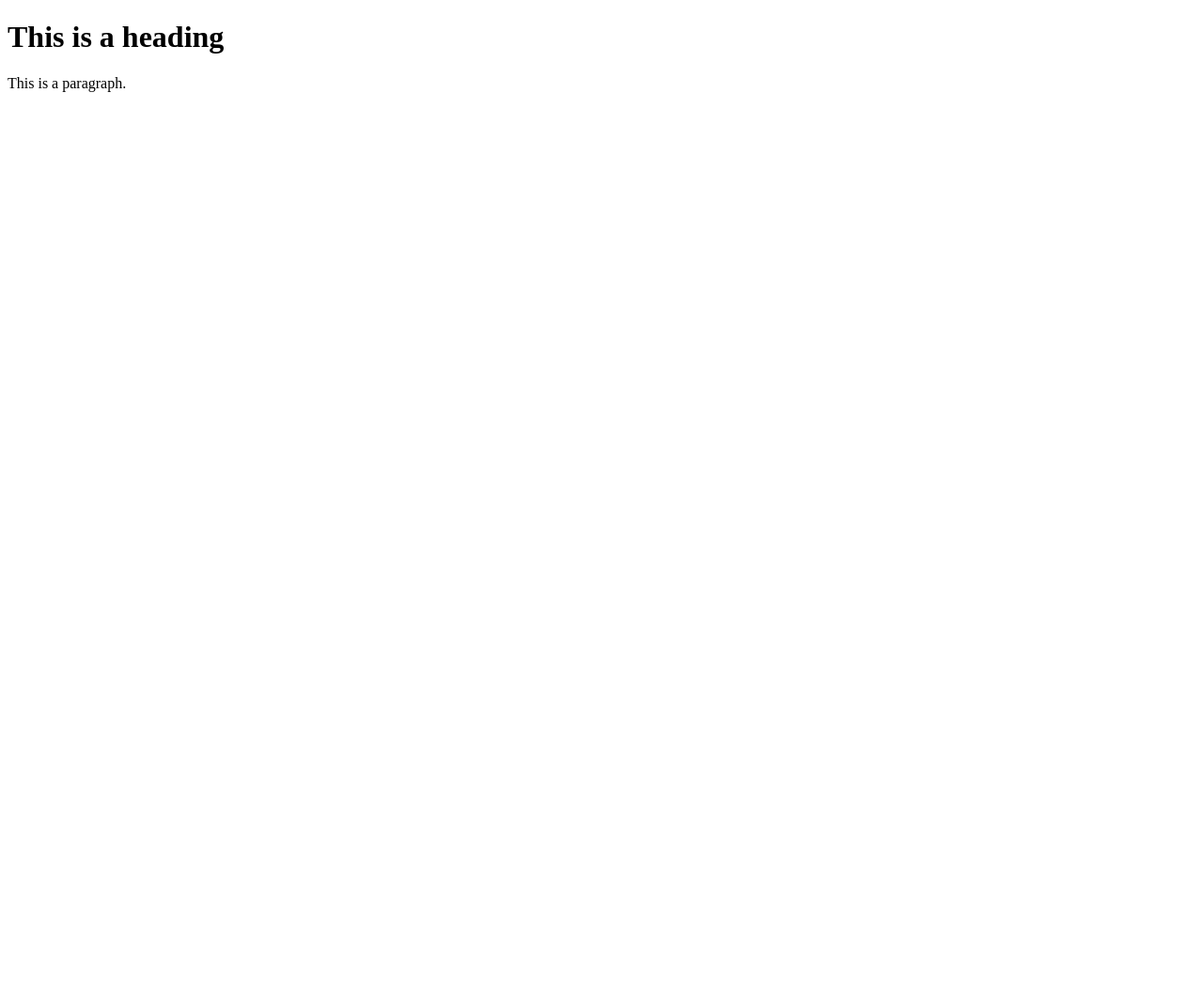
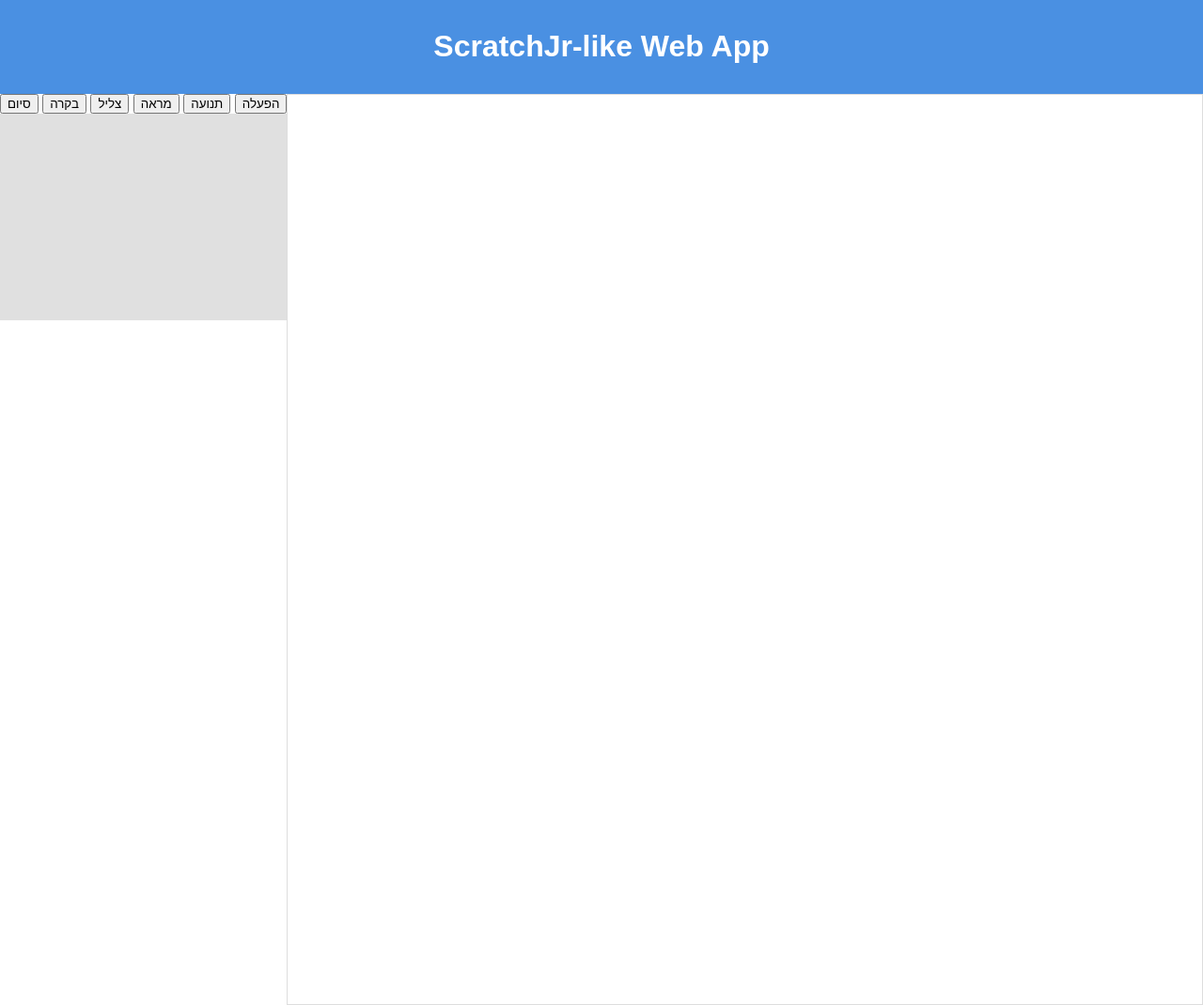
Before and after one commit to codejredu/claudejr, a plain HTML site: page index.html in a window 1280 px wide. Shown: the top 1070 px of the page at 94% size. Before the commit the page ends 800 px from the top, so only its background shows below. Drawn offline with Linux system fonts and the light colour scheme.

Commit message:
Update index.html

```diff
--- a/index.html
+++ b/index.html
@@ -1,10 +1,41 @@
+
 <!DOCTYPE html>
-<html>
-<title>HTML Tutorial</title>
+<html lang="he" dir="rtl">
+<head>
+    <meta charset="UTF-8">
+    <meta name="viewport" content="width=device-width, initial-scale=1.0">
+    <title>ScratchJr-like Web App</title>
+    <link rel="stylesheet" href="styles.css">
+</head>
 <body>
-
-<h1>This is a heading</h1>
-<p>This is a paragraph.</p>
-
+    <header>
+        <h1>ScratchJr-like Web App</h1>
+    </header>
+    <main>
+        <div id="canvas-area">
+            <canvas id="main-canvas" width="480" height="360"></canvas>
+        </div>
+        <div id="control-area">
+            <div id="categories">
+                <button class="category-btn" data-category="triggers">הפעלה</button>
+                <button class="category-btn" data-category="motion">תנועה</button>
+                <button class="category-btn" data-category="looks">מראה</button>
+                <button class="category-btn" data-category="sound">צליל</button>
+                <button class="category-btn" data-category="control">בקרה</button>
+                <button class="category-btn" data-category="end">סיום</button>
+            </div>
+            <div id="blocks-area">
+                <div id="blocks-container"></div>
+            </div>
+            <div id="script-area">
+                <div id="script-container"></div>
+            </div>
+        </div>
+    </main>
+    <footer>
+        <button id="saveButton">שמור פרויקט</button>
+        <button id="loadButton">טען פרויקט</button>
+    </footer>
+    <script src="app.js"></script>
 </body>
 </html>
```
